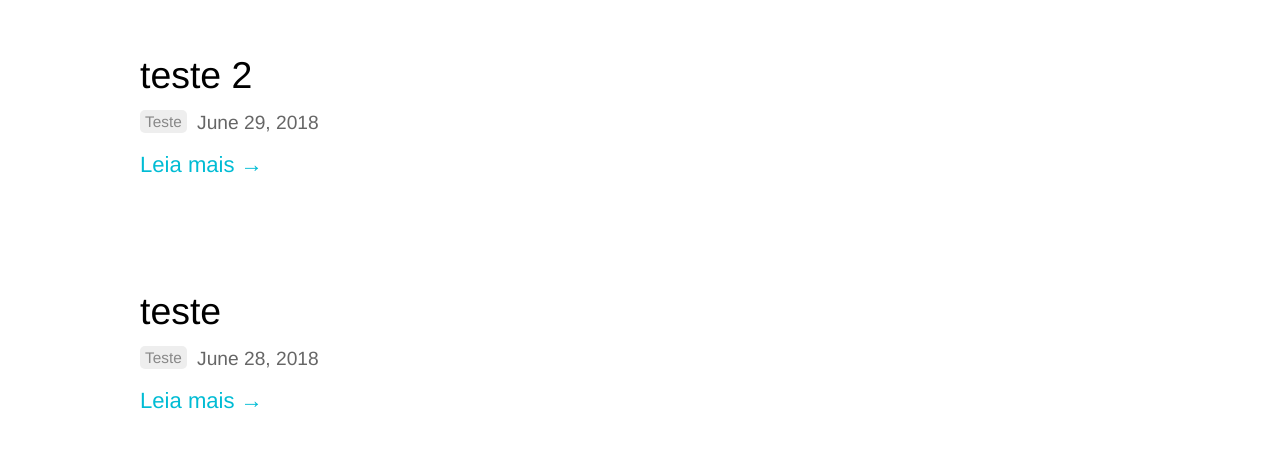
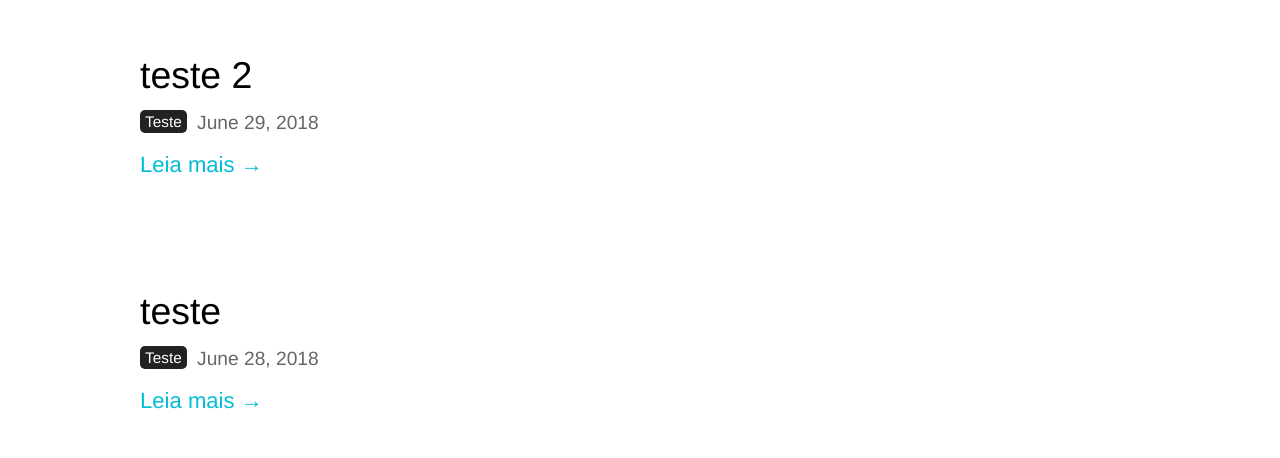
Before and after one commit to Kelvao/kelvao.github.io, a Jekyll site: the page built from blog/index.html, in a window 1280 px wide. Shown: the part 709-1167 px from the top of the page. Built offline with Jekyll 4.4.1, drawn with Linux system fonts in a browser that asks for light colours; the list of posts is cut into pages by our own code.

Commit message:
Updated '_includes/post-title.html' via CloudCannon

```diff
--- a/_includes/post-title.html
+++ b/_includes/post-title.html
@@ -1,7 +1,11 @@
 <p class="post-details">
 	{% for category in include.post.categories %}
 		<span class="blog-filter">
-			<a href="{{ site.baseurl }}/category/{{ category | slugify }}/">{{ category | capitalize }}</a>
+		    {% if post.next or post.previous %}
+		        <a href="{{ site.baseurl }}/category/{{ category | slugify }}/" style="background-color:#222;color:#fff">{{ category | capitalize }}</a>
+		    {% else %}
+			    <a href="{{ site.baseurl }}/category/{{ category | slugify }}/">{{ category | capitalize }}</a>
+			{% endif %}
 		</span>
 	{% endfor %}
 	<span class="post-date">{{ include.post.date | date: "%B %d, %Y" }}</span>
```
